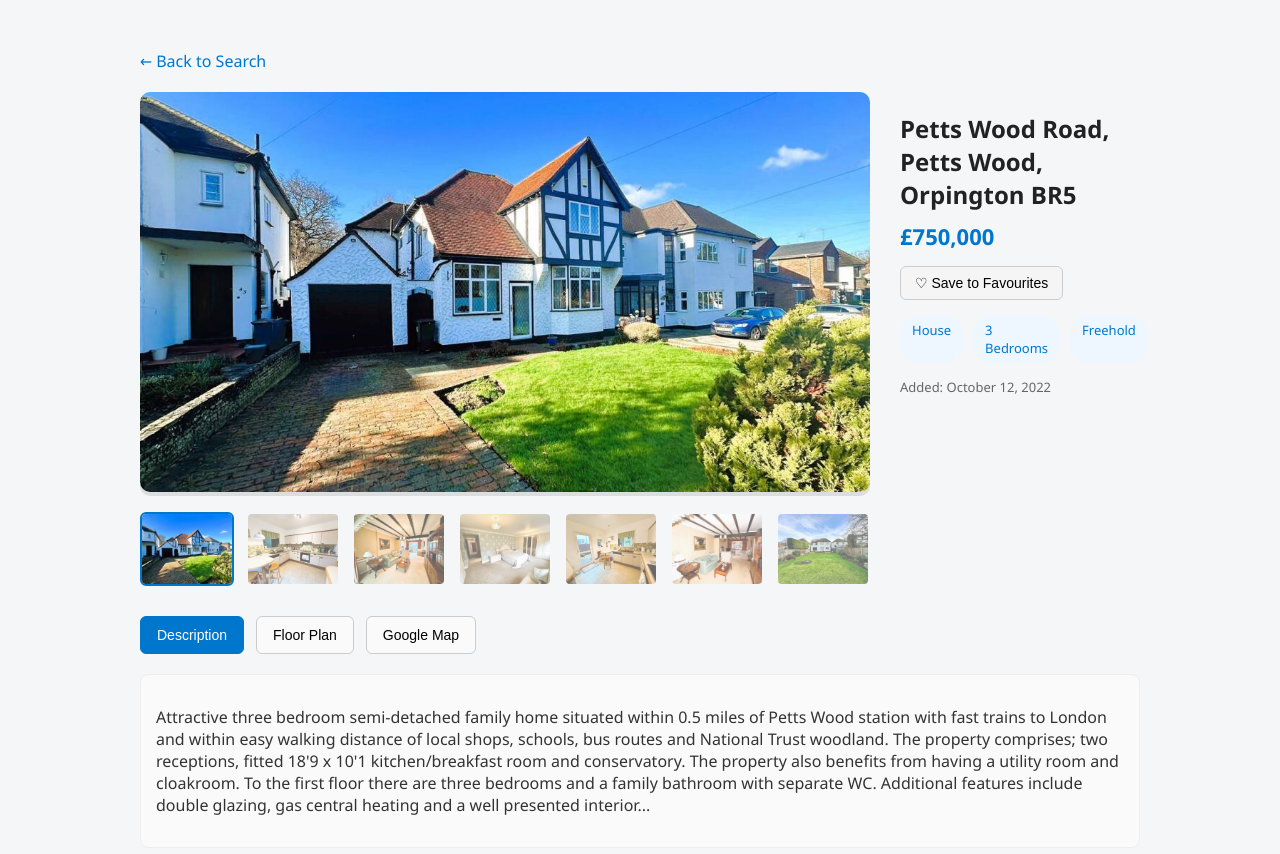
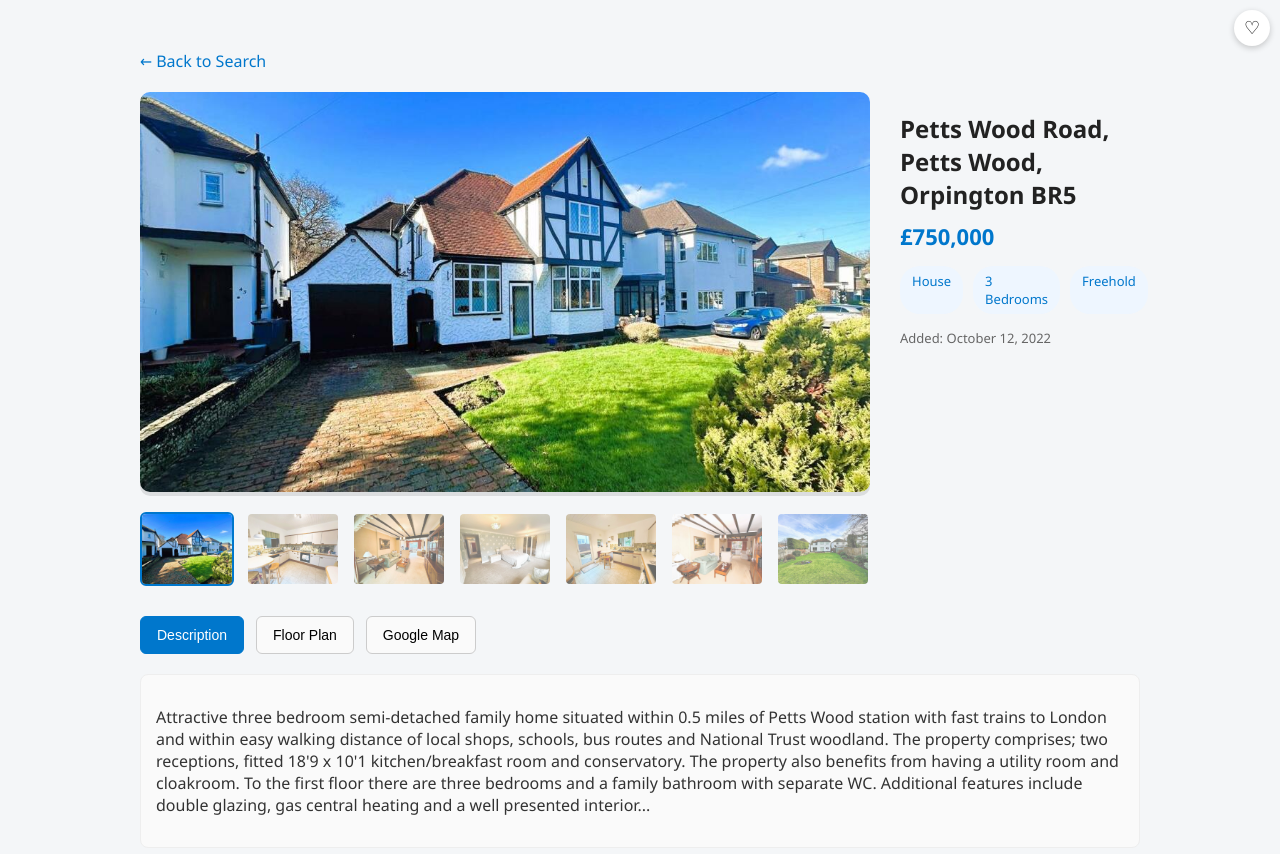
Before and after one commit to RavinduShenal/estate-agent-app, a React (Vite) app: page /property/prop1 in a window 1280 px wide. Shown: the top 854 px of the page. Built offline with nearby package versions, Linux system fonts and the light colour scheme.

Commit message:
Two way add to Favourites Button

```diff
--- a/src/App.jsx
+++ b/src/App.jsx
@@ -87,6 +87,7 @@ function App() {
                       property={property}
                       favourites={favourites}
                       addFavourite={addFavourite}
+                      removeFavourite={removeFavourite}
                     />
                   ))}
                 </section>
--- a/src/components/PropertyCard.jsx
+++ b/src/components/PropertyCard.jsx
@@ -1,7 +1,7 @@
 import { Link } from "react-router-dom";
 import "../styles/PropertyCard.css";
 
-function PropertyCard({ property, favourites, addFavourite }) {
+function PropertyCard({ property, favourites, addFavourite, removeFavourite }) {
   const isFavourite = favourites.includes(property.id);
 
   return (
@@ -27,8 +27,16 @@ function PropertyCard({ property, favourites, addFavourite }) {
       <button
         type="button"
         className={`fav-btn ${isFavourite ? "active" : ""}`}
-        disabled={isFavourite}
-        onClick={() => addFavourite(property.id)}
+        onClick={(e) =>{
+            e.preventDefault();
+            e.stopPropagation();
+
+            if (isFavourite) {
+            removeFavourite(property.id);
+            } else {
+            addFavourite(property.id);
+            }
+        }}
       >
         {isFavourite ? "♥" : "♡"}
       </button>
--- a/src/components/PropertyDetails.jsx
+++ b/src/components/PropertyDetails.jsx
@@ -11,7 +11,7 @@ function PropertyDetails({ properties, favourites, toggleFavourite }) {
     return <p>Property not found</p>;
   }
 
-  const isFavourite = favourites.some(fav => fav.id === property.id);
+  const isFavourite = favourites.includes(property.id);
   const [mainImage, setMainImage] = useState(property.pictures[0]);
   const [activeTab, setActiveTab] = useState("description");
 
@@ -50,10 +50,19 @@ function PropertyDetails({ properties, favourites, toggleFavourite }) {
           <p className="price">£{property.price.toLocaleString()}</p>
 
           <button
-            className={`fav-save-btn ${isFavourite ? "saved" : ""}`}
-            onClick={() => toggleFavourite(property)}
+            type="button"
+            className={`fav-btn ${isFavourite ? "active" : ""}`}
+            onClick={(e) => {
+              e.preventDefault();
+              e.stopPropagation();
+              if (isFavourite) {
+                removeFavourite(property.id);
+              } else {
+                addFavourite(property.id);
+              }
+            }}
           >
-            {isFavourite ? "✓ Saved to Favourites" : "♡ Save to Favourites"}
+            {isFavourite ? "♥" : "♡"}
           </button>
 
           <div className="badges">
```
